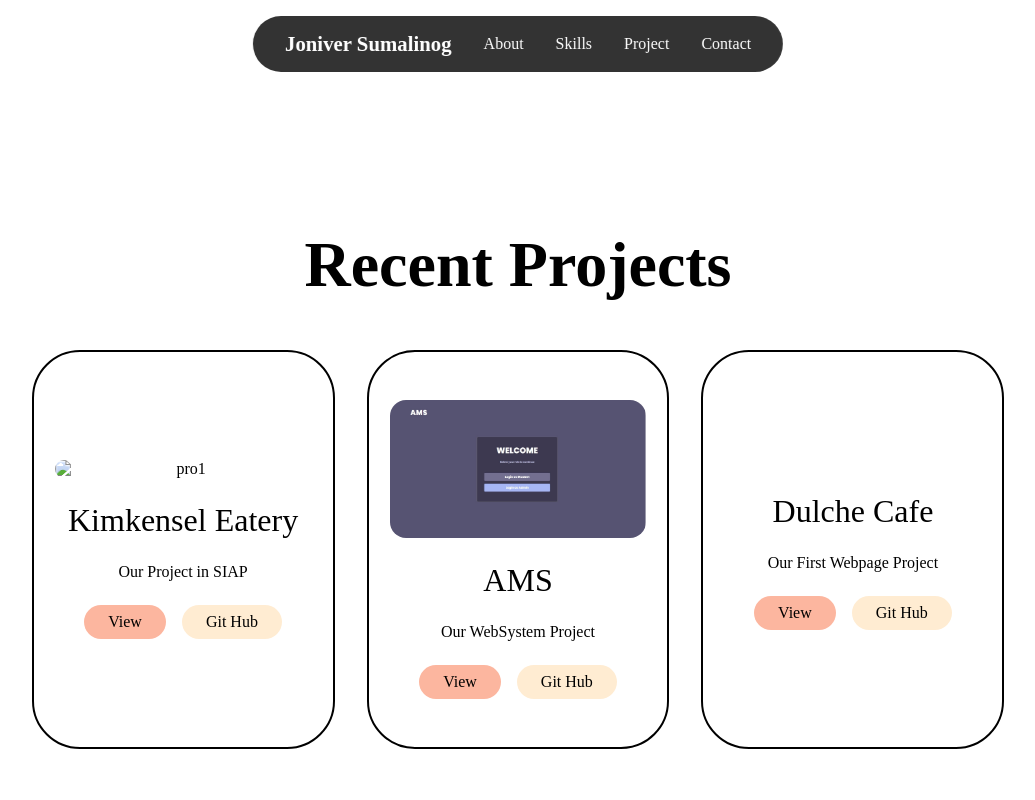
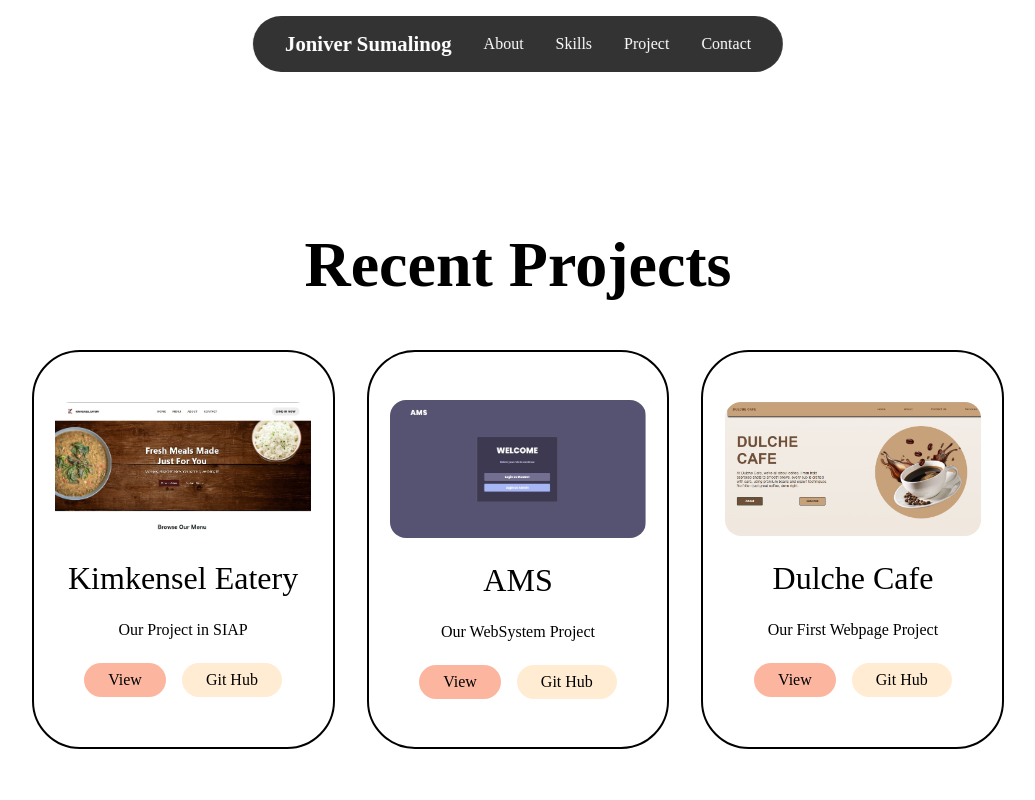
Before and after one commit to jojiver/JONIVER-PORTFOLIO-SIAP, a plain HTML site: page pages/project.html in a window 1280 px wide. Shown: the top 800 px of the page, without its empty margins (122-1157 px from the left). Drawn offline with Linux system fonts and the light colour scheme.

Commit message:
Fix image source paths in project.html

```diff
--- a/pages/project.html
+++ b/pages/project.html
@@ -33,7 +33,7 @@
         <div class="projects-grid">
 
             <div class="project-card">
-                <img src="/assets/images/10" alt="pro1">
+                <img src="/assets/images/10.jpg" alt="pro1">
                 <h3>Kimkensel Eatery</h3>
                 <p>Our Project in SIAP</p>
                 <div class="btn-group">
@@ -53,7 +53,7 @@
             </div>
 
              <div class="project-card">
-                <img src="/assets/images/10jpg" alt="">
+                <img src="/assets/images/dulche.png" alt="">
                 <h3>Dulche Cafe</h3>
                 <p>Our First Webpage Project</p>
                 <div class="btn-group">
```
